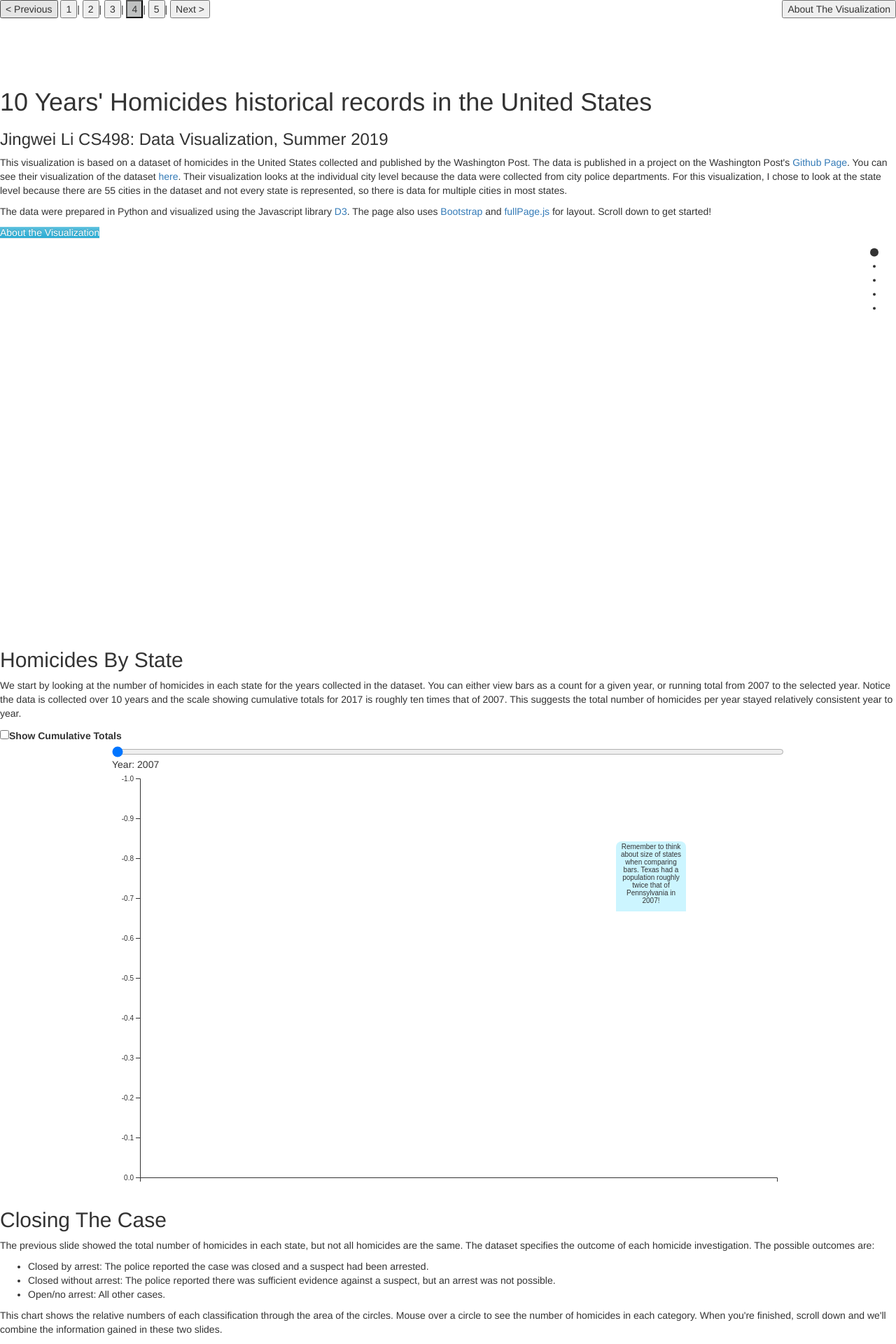
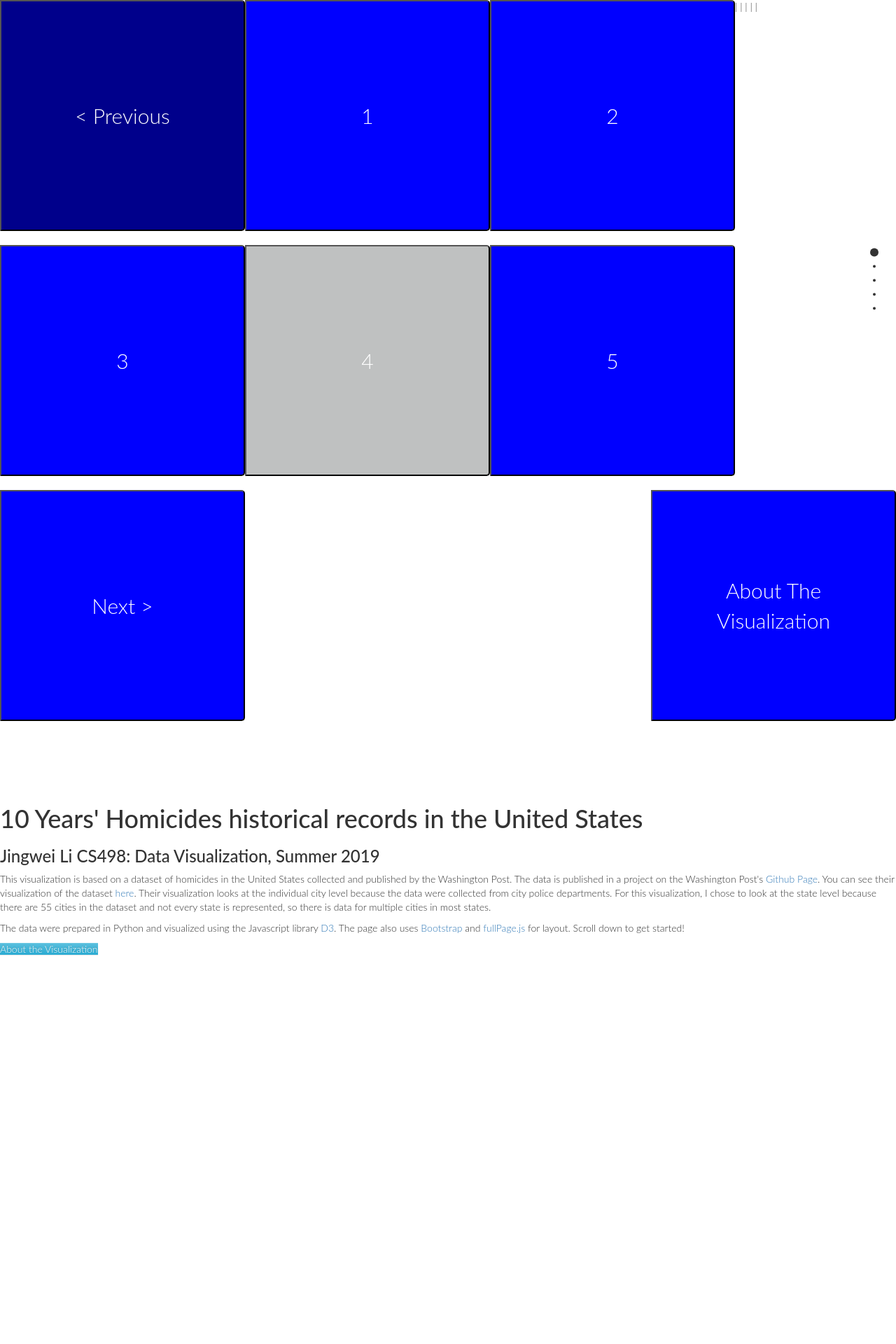
Before and after one commit to cqlijingwei/cqlijingwei.github.io, a PHP site: page /cs498dv/5.html in a window 1280 px wide. Shown: the top 1920 px of the page at 70% size. Run offline with PHP 8.4, Linux system fonts and the light colour scheme; some libraries are stand-ins or nearby versions.

Commit message:
dv css updated

```diff
--- a/cs498dv/5.html
+++ b/cs498dv/5.html
@@ -23,7 +23,7 @@
     <script src="https://d3js.org/d3.v4.min.js"></script>
 
     <!--We will overide some default styles here -->
-    <link rel="stylesheet" href='styles.css'>
+    <link rel="stylesheet" type="text/css" href="./css/styles.css"/>
     <!-- Adding fullpage.css is essential-->
     <link rel="stylesheet" type="text/css" href="https://cdnjs.cloudflare.com/ajax/libs/fullPage.js/3.0.1/fullpage.min.css" />
   </head>
--- a/cs498dv/css/styles.css
+++ b/cs498dv/css/styles.css
@@ -1,23 +1,31 @@
-body {
-    font-family: "helvetica";
+html, body {
+    min-height: 100%;
+    display: flex;
+    flex-direction: column;
+    font-weight: 300;
+    font-family: 'Lato', sans-serif;
 }
 
 button {
-    margin: 0 4px 0 0;
-    background-color: #D0E4F5;
-    border: 1px solid #1599F2;
-    border-top: 1px solid #1599F2;
-    border-left: 1px solid #1599F2;
-
-    font-size: 12px;
-    line-height: 130%;
+    padding: 80px;
+    text-align: center;
+    cursor: pointer;
+    width: 350px;
+    height: 330px;
+    outline: none;
     text-decoration: none;
-    font-weight: bold;
-    color: #565656;
-    cursor: pointer;
-	border-radius: 4px;
+    font-size: 30px;
+    color: white;
+    background-color: blue;
+    border-radius: 0 5px 5px 0;
+    float: left;
+    display: inline-block;
+    margin-bottom: 20px;
 }
 
+button:hover{
+    background-color: darkblue;
+}
 
 /* Popup container - can be anything you want */
 .popup {
```
